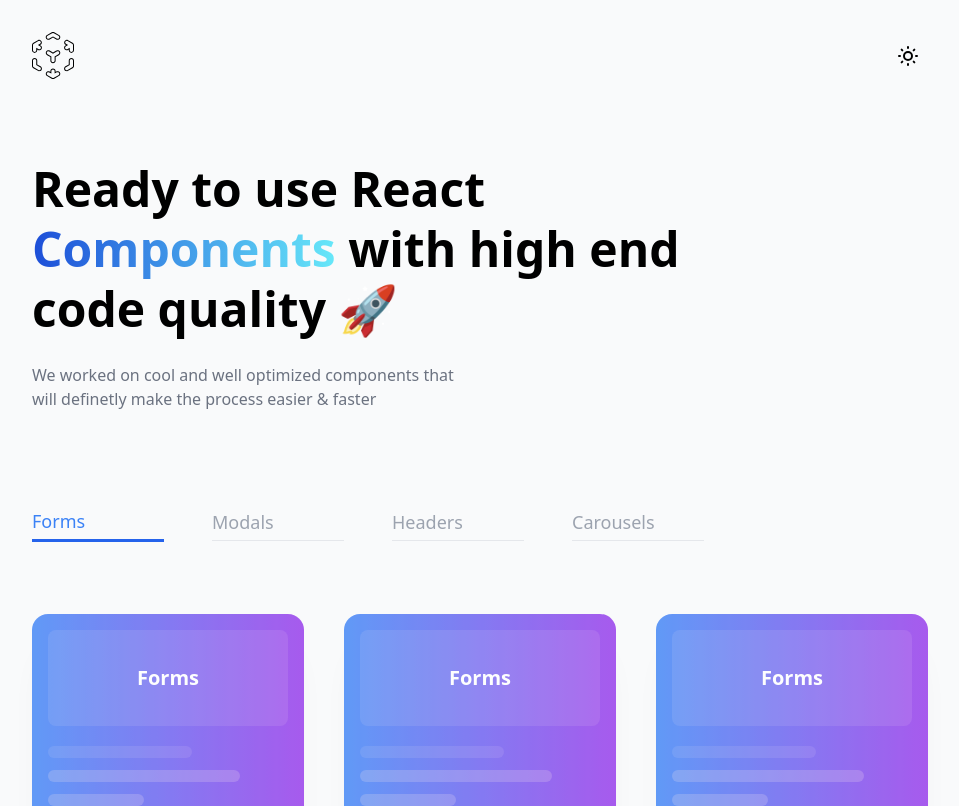
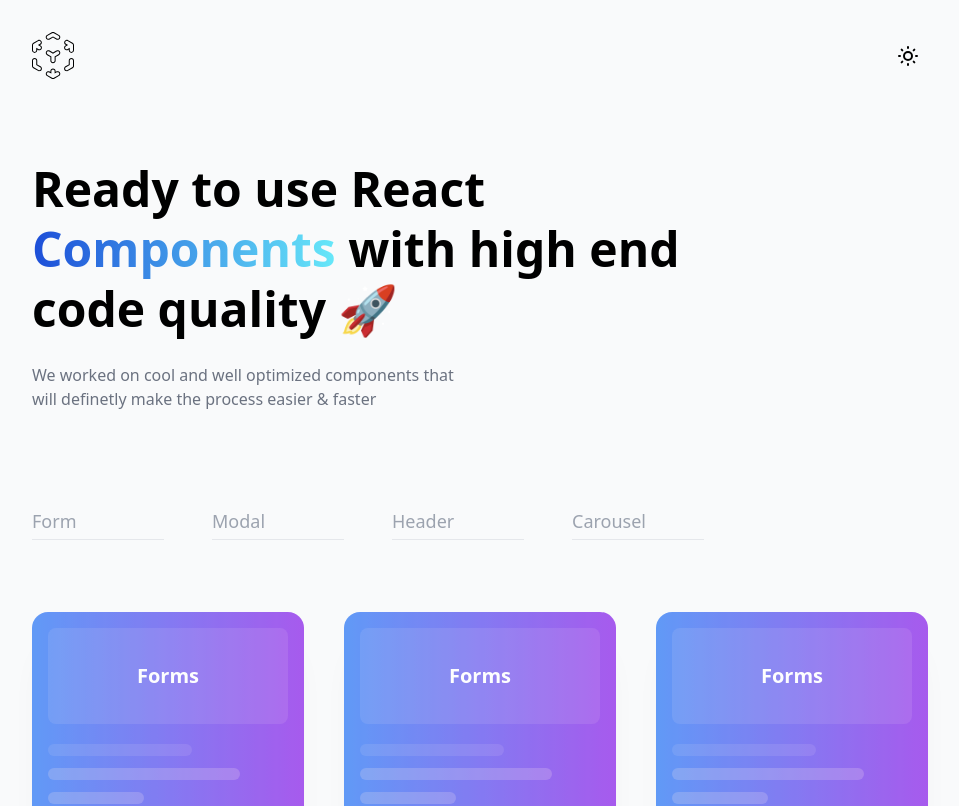
Before and after one commit to omarouhra/os-react-component, a Next.js app: page /components in a window 1280 px wide. Shown: the top 806 px of the page, without its empty margins (160-1119 px from the left). Built offline with nearby package versions, Linux system fonts and the light colour scheme.

Commit message:
fix: component code style

```diff
--- a/src/components/ComponentPreview.tsx
+++ b/src/components/ComponentPreview.tsx
@@ -48,7 +48,7 @@ function ComponentPreview({
           {preview}
         </div>
       ) : (
-        <div className='flex max-h-[500px] items-center justify-center overflow-scroll rounded-md bg-gray-700'>
+        <div className=' max-h-[500px] p-12 overflow-scroll rounded-md bg-gray-700'>
           {children}
         </div>
       )}
--- a/src/pages/components.tsx
+++ b/src/pages/components.tsx
@@ -6,10 +6,10 @@ function Components() {
   const [isActive, setIsActive] = useState("Forms");
 
   const FILTERS = [
-    { label: "Forms" },
-    { label: "Modals" },
-    { label: "Headers" },
-    { label: "Carousels" },
+    { label: "Form" },
+    { label: "Modal" },
+    { label: "Header" },
+    { label: "Carousel" },
   ];
 
   return (
```
